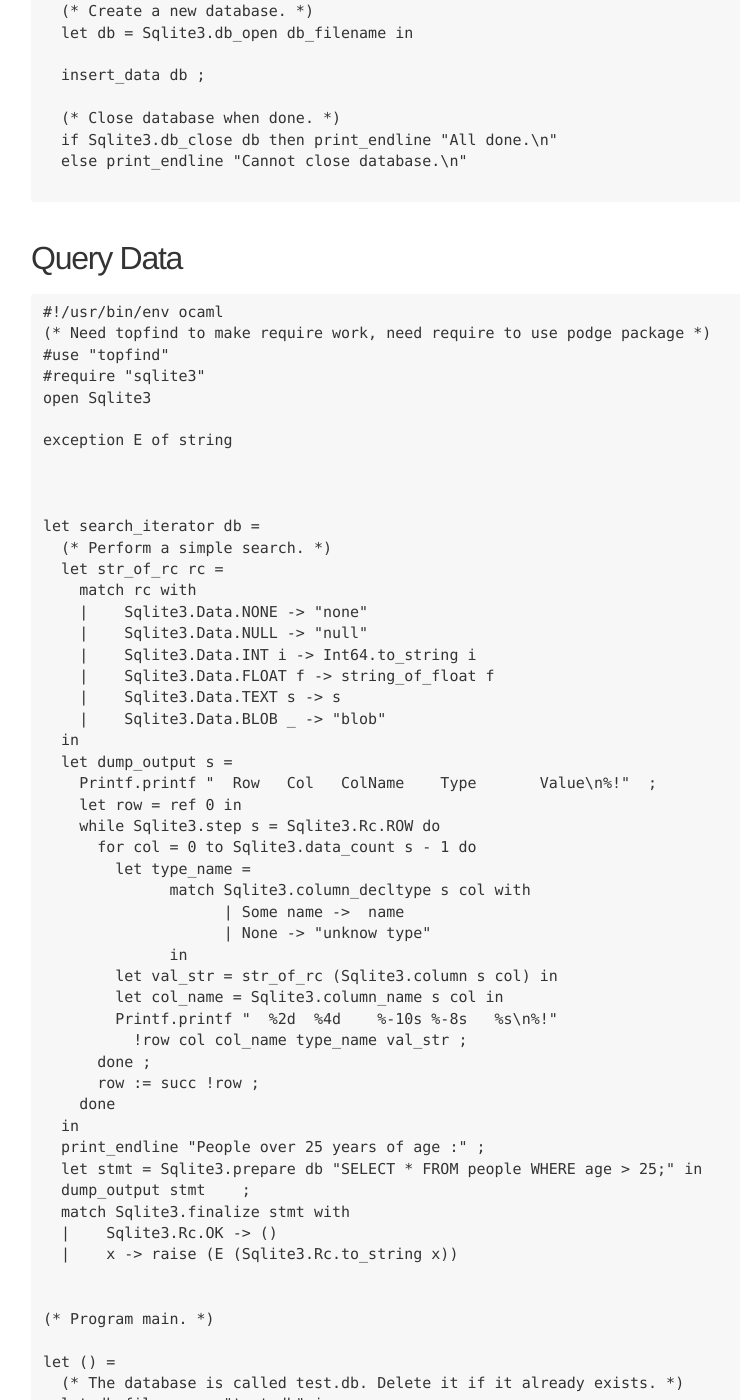
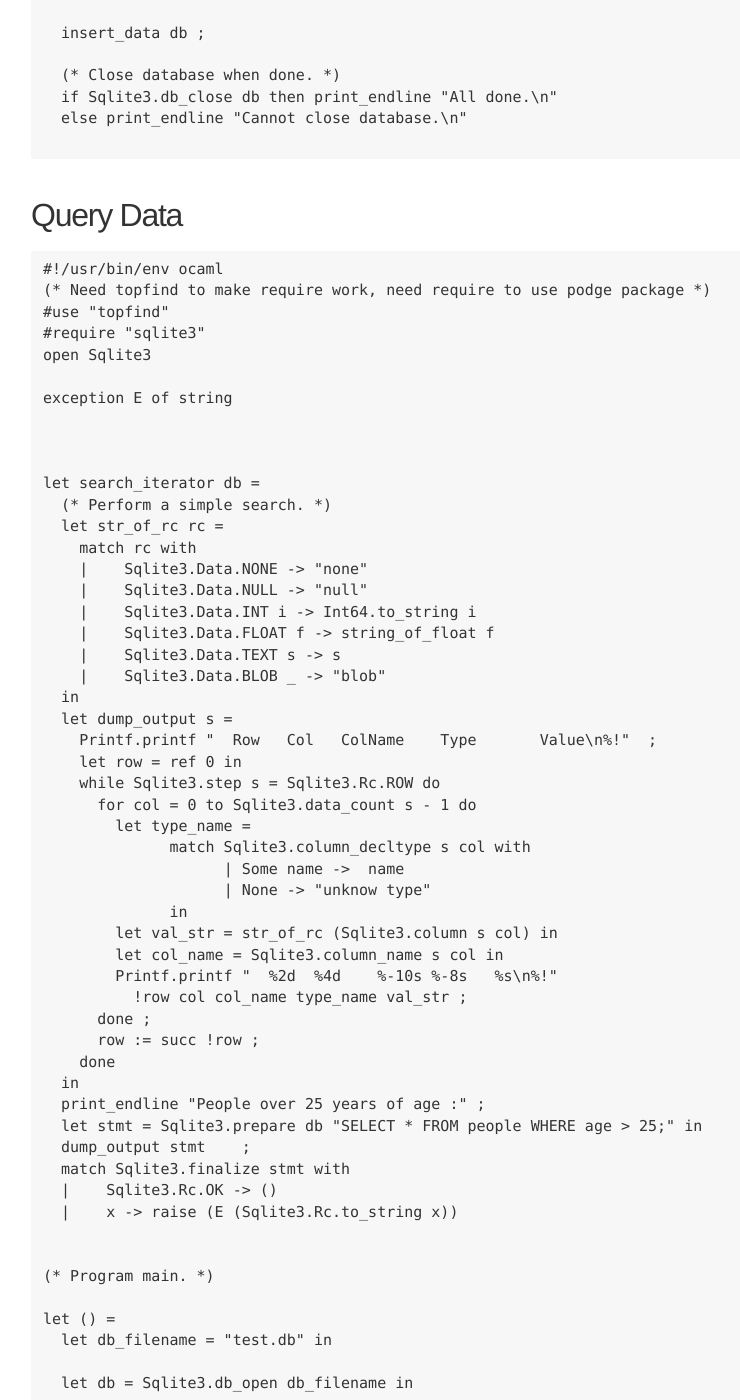
Before and after one commit to swuecho/swuecho.github.io, a Jekyll site: the page built from _posts/2016-11-22-Ocaml-Sqlite3-Tutorial-II.md, in a window 1280 px wide and 1400 px high, scrolled down 2496 px. Shown: the whole window, without its empty margins (239-979 px from the left). Built offline with Jekyll 4.4.1, drawn with Linux system fonts in a browser that asks for light colours; comment, search, counter and statistics services are not loaded; some of the changed text lies outside the part shown.

Commit message:
clean up

```diff
--- a/_posts/2016-11-22-Ocaml-Sqlite3-Tutorial-II.md
+++ b/_posts/2016-11-22-Ocaml-Sqlite3-Tutorial-II.md
@@ -104,9 +104,7 @@ let insert_data db =
 (* Program main. *)
 
 let () =
-  (* The database is called test.db. Delete it if it already exists. *)
   let db_filename = "test.db" in
-  (* Create a new database. *)
   let db = Sqlite3.db_open db_filename in
 
   insert_data db ;
@@ -171,10 +169,8 @@ let search_iterator db =
 (* Program main. *)
 
 let () =
-  (* The database is called test.db. Delete it if it already exists. *)
   let db_filename = "test.db" in
 
-  (* Create a new database. *)
   let db = Sqlite3.db_open db_filename in
 
   search_iterator db ;
```
